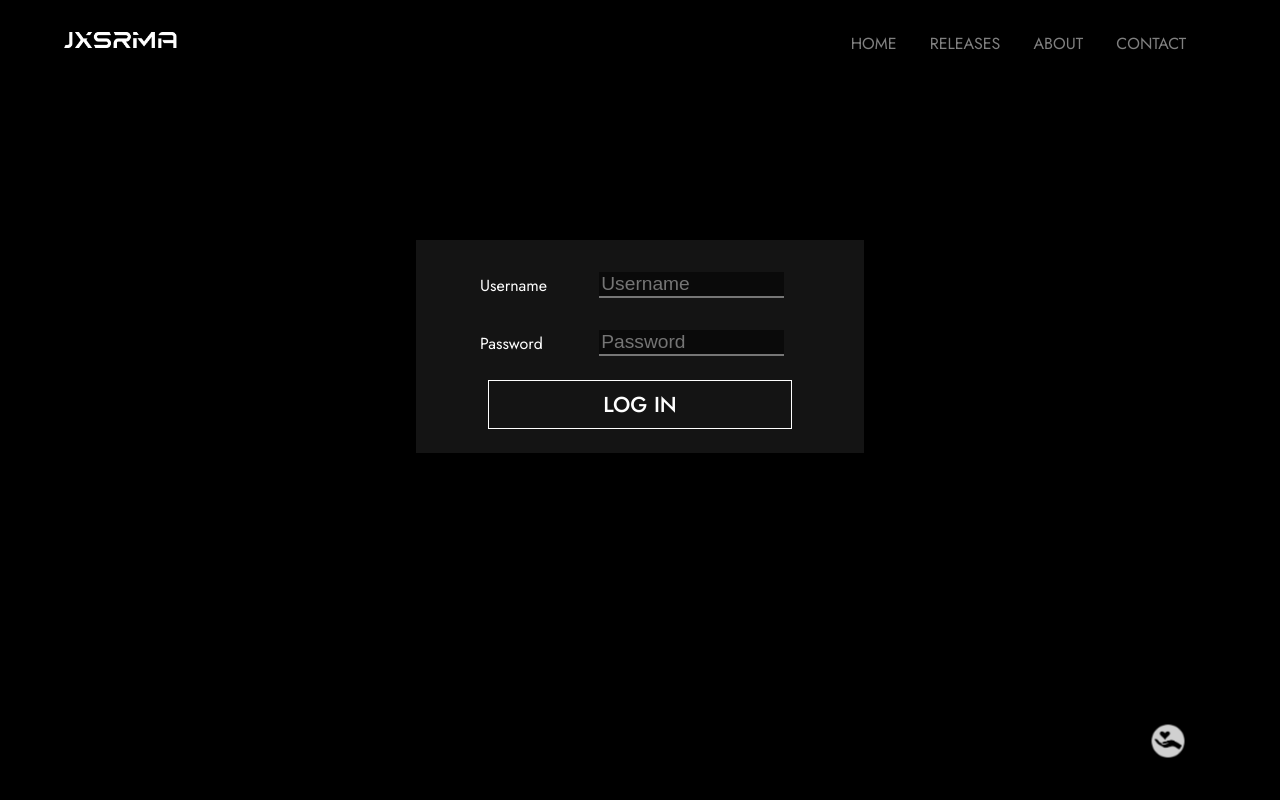
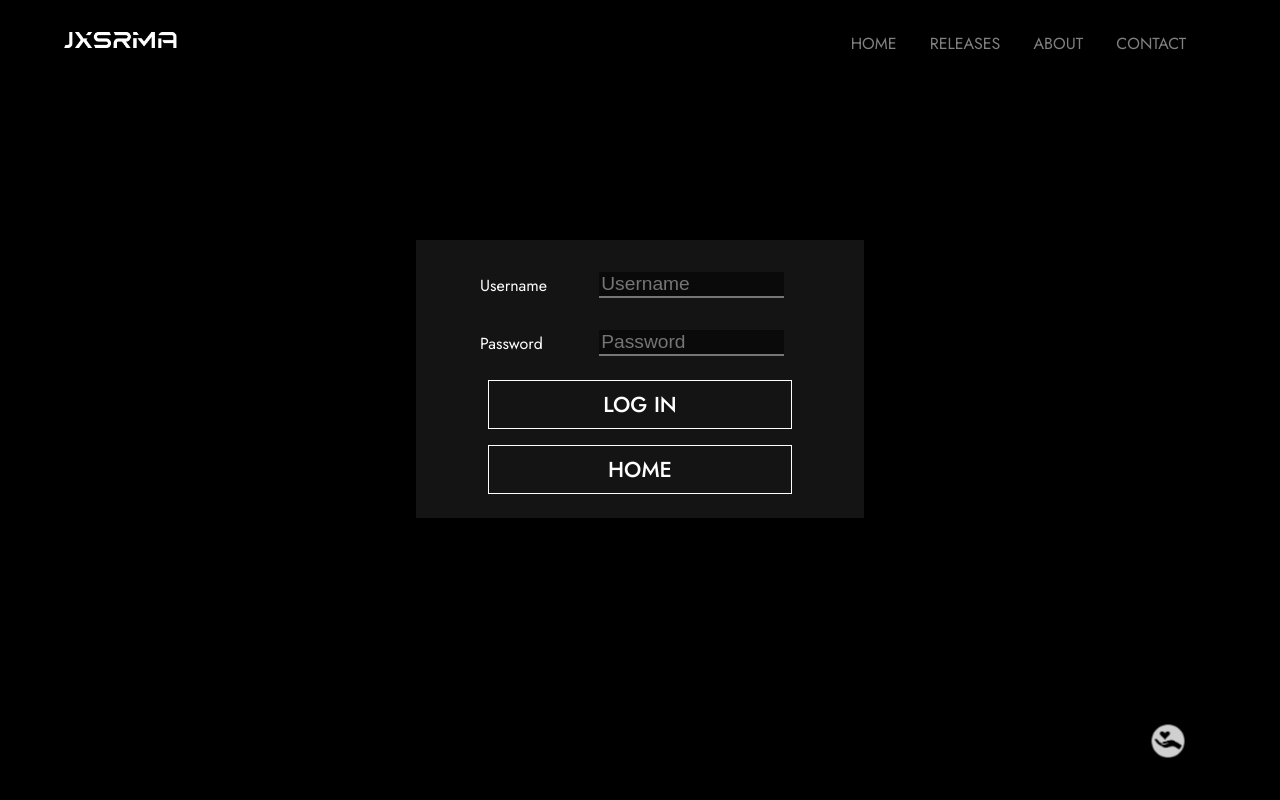
Before and after one commit to jxsrma/dj-web-front, a React (Create React App) app: page /admin/login in a window 1280 px wide. Shown: the top 800 px of the page. Built offline with nearby package versions, Linux system fonts and the light colour scheme; no server answers; the database is empty.

Commit message:
home button added

```diff
--- a/src/components/admin/login/Login.jsx
+++ b/src/components/admin/login/Login.jsx
@@ -77,6 +77,9 @@ function Login(props) {
           />
         </div>
         <button onClick={handleLogIn}>Log In</button>
+        <button onClick={()=>{
+          navigate("/")
+        }}>Home</button>
       </form>
     </div>
   );
```
